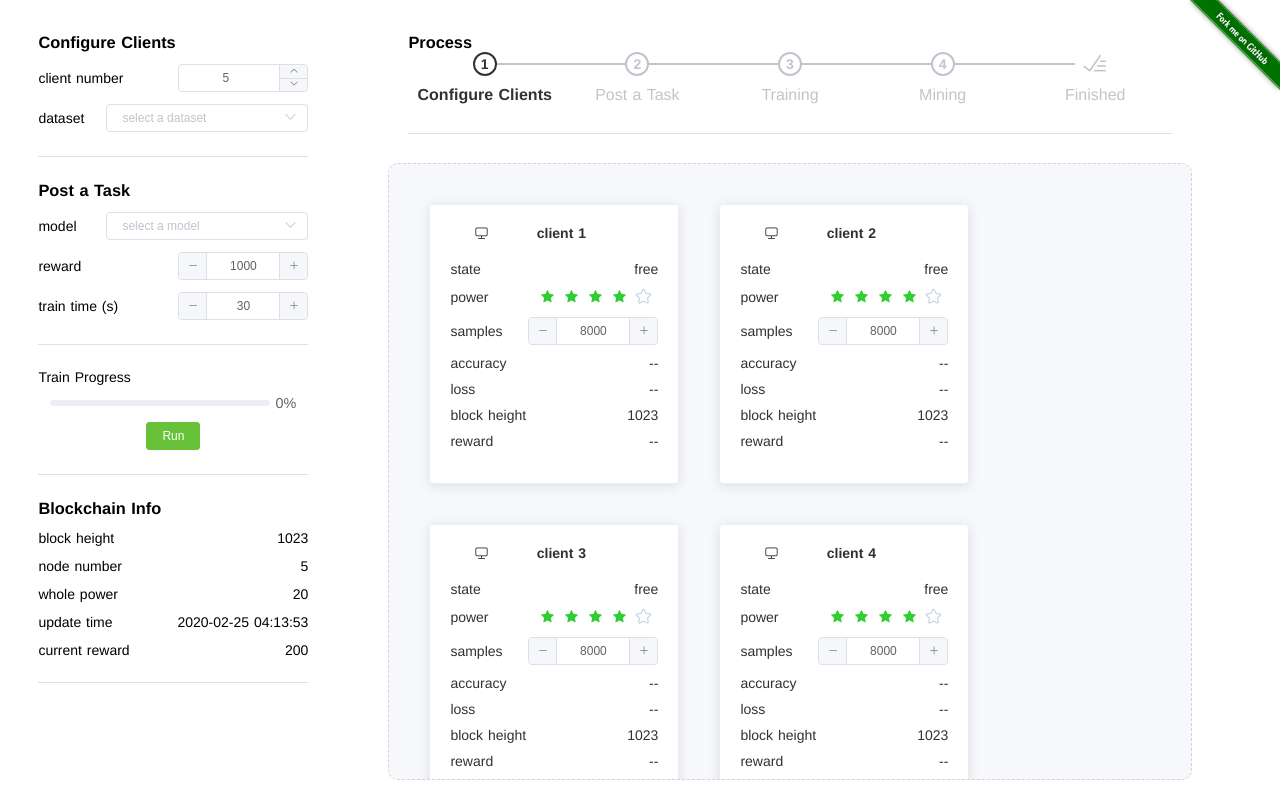
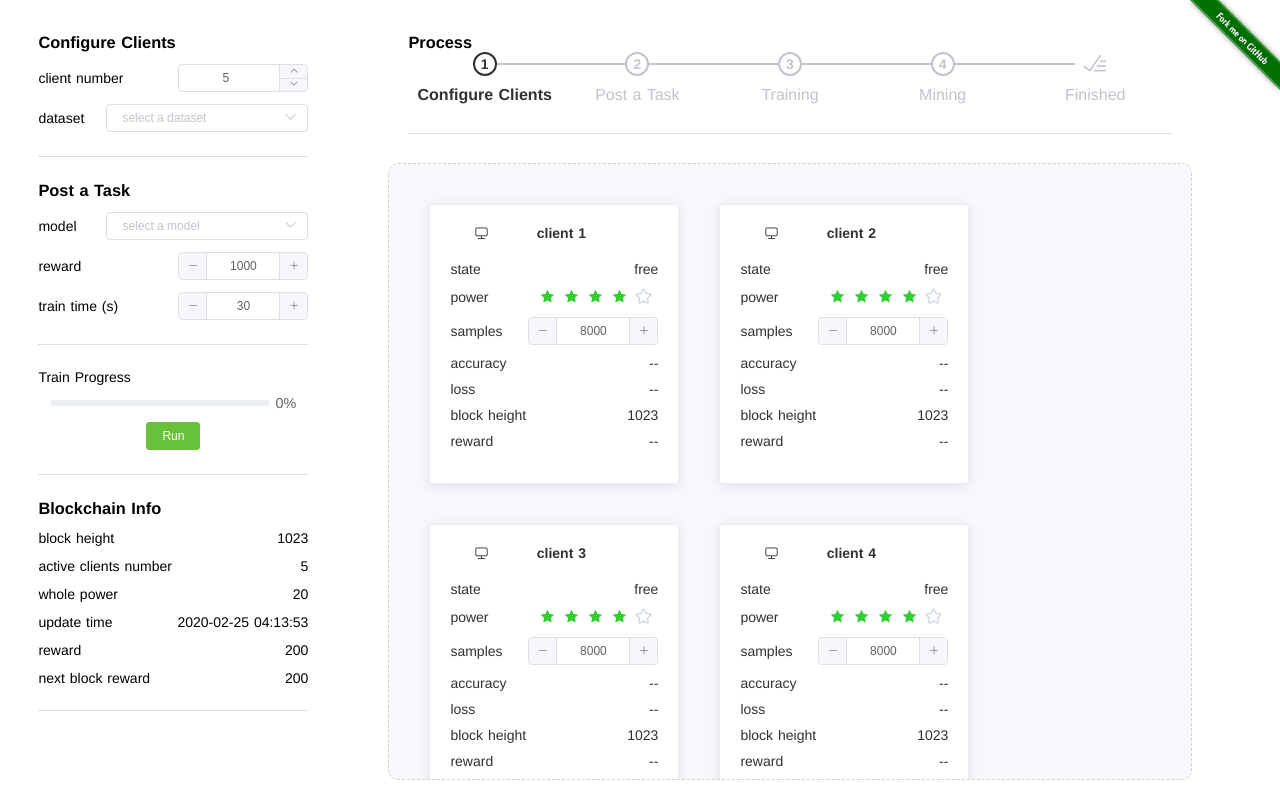
Before and after one commit to thothsun/federated-learning-blockchain-web, a Nuxt app: page /home in a window 1280 px wide. Built offline with nearby package versions, Linux system fonts and the light colour scheme.

Commit message:
添加：reward/next block reward

```diff
--- a/pages/home.vue
+++ b/pages/home.vue
@@ -113,7 +113,7 @@
       </div>
 
       <div class="menu">
-        <span>node number</span>
+        <span>active clients number</span>
         <span>{{this.clientNum}}</span>
       </div>
 
@@ -129,7 +129,12 @@
       </div>
 
       <div class="menu">
-        <span>current reward</span>
+        <span>reward</span>
+        <span v-once>{{this.reward*0.2.toFixed(1)}}</span>
+      </div>
+
+      <div class="menu">
+        <span>next block reward</span>
         <span>{{this.reward*0.2.toFixed(1)}}</span>
       </div>
 
```
